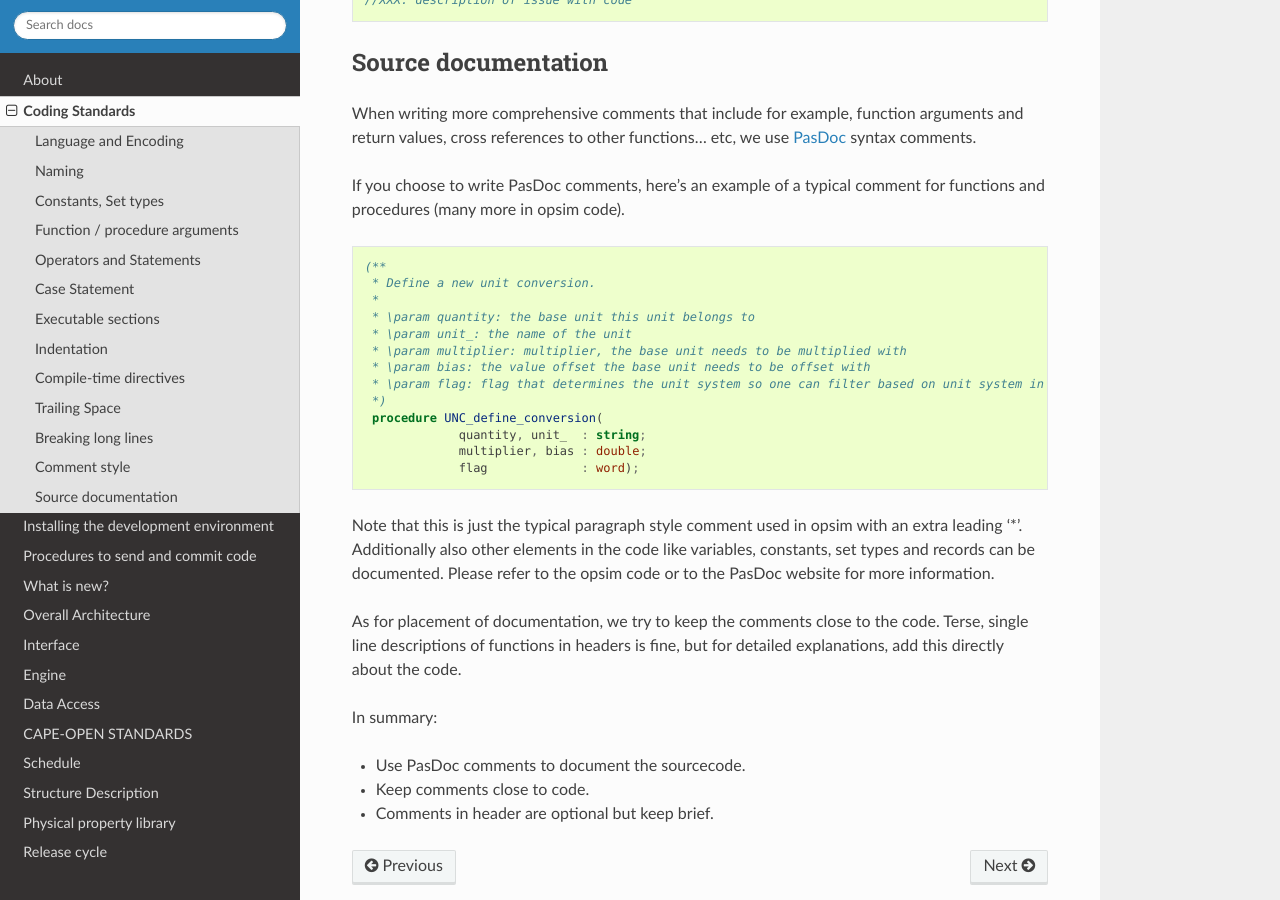
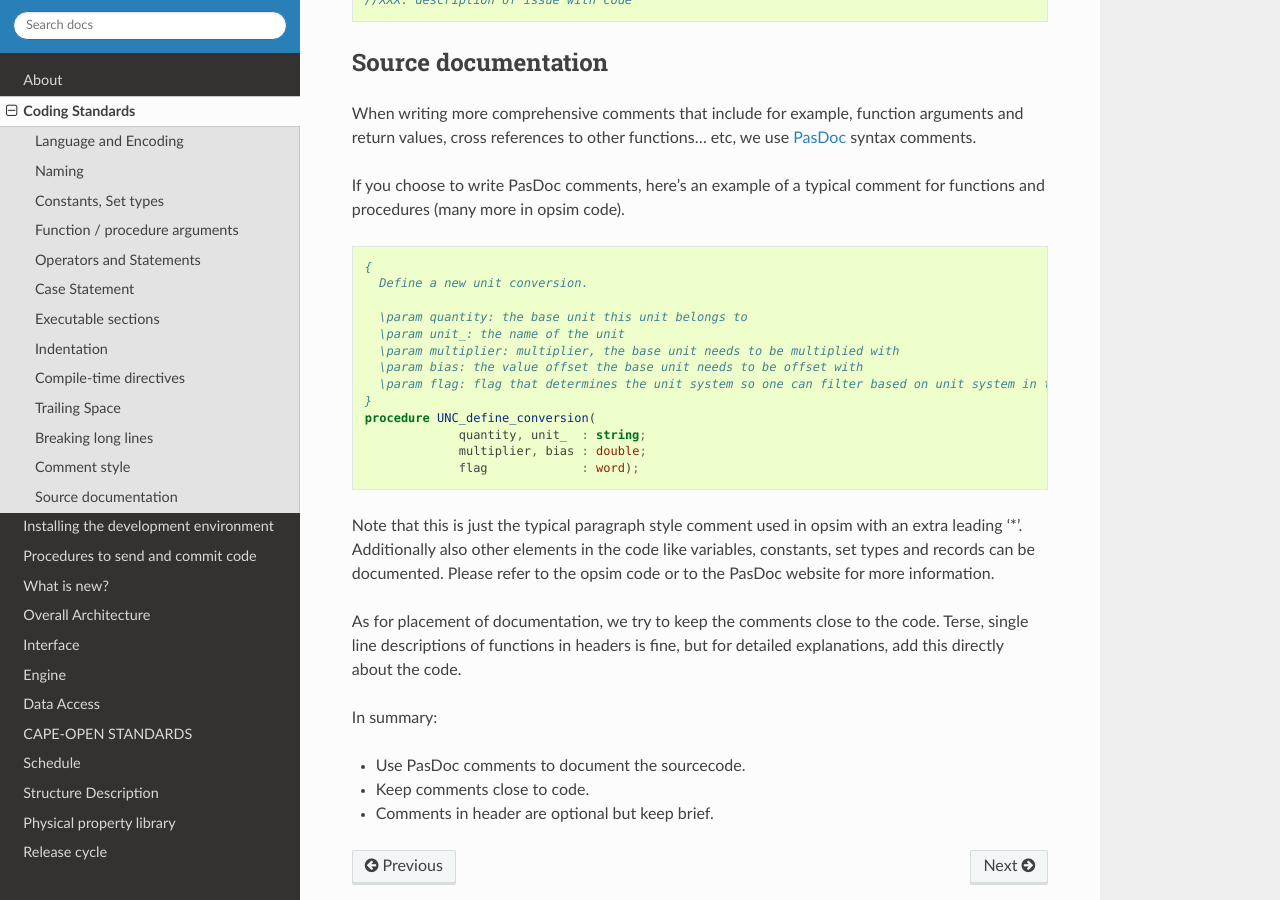
Before and after one commit to opsim/opsim, a Sphinx documentation site: the page built from docs/developers/source/coding_standard.rst, in a window 1280 px wide and 900 px high, scrolled down 6295 px. Built offline with Sphinx 7.4.7 and the Read the Docs theme 2.0.0, drawn with Linux system fonts in a browser that asks for light colours.

Commit message:
fixed commenting to PasDoc instead of doxygen style

```diff
--- a/docs/developers/source/coding_standard.rst
+++ b/docs/developers/source/coding_standard.rst
@@ -298,16 +298,16 @@ If you choose to write PasDoc comments, here's an example of a typical comment f
 
 .. code-block:: pascal
 
-   (**
-    * Define a new unit conversion.
-    *
-    * \param quantity: the base unit this unit belongs to
-    * \param unit_: the name of the unit
-    * \param multiplier: multiplier, the base unit needs to be multiplied with
-    * \param bias: the value offset the base unit needs to be offset with
-    * \param flag: flag that determines the unit system so one can filter based on unit system in the UI
-    *)
-    procedure UNC_define_conversion(
+   {
+     Define a new unit conversion.
+
+     \param quantity: the base unit this unit belongs to
+     \param unit_: the name of the unit
+     \param multiplier: multiplier, the base unit needs to be multiplied with
+     \param bias: the value offset the base unit needs to be offset with
+     \param flag: flag that determines the unit system so one can filter based on unit system in the UI
+   }
+   procedure UNC_define_conversion(
                 quantity, unit_  : string;
                 multiplier, bias : double;
                 flag             : word);
```
Also changed, not shown: 2 other files.
